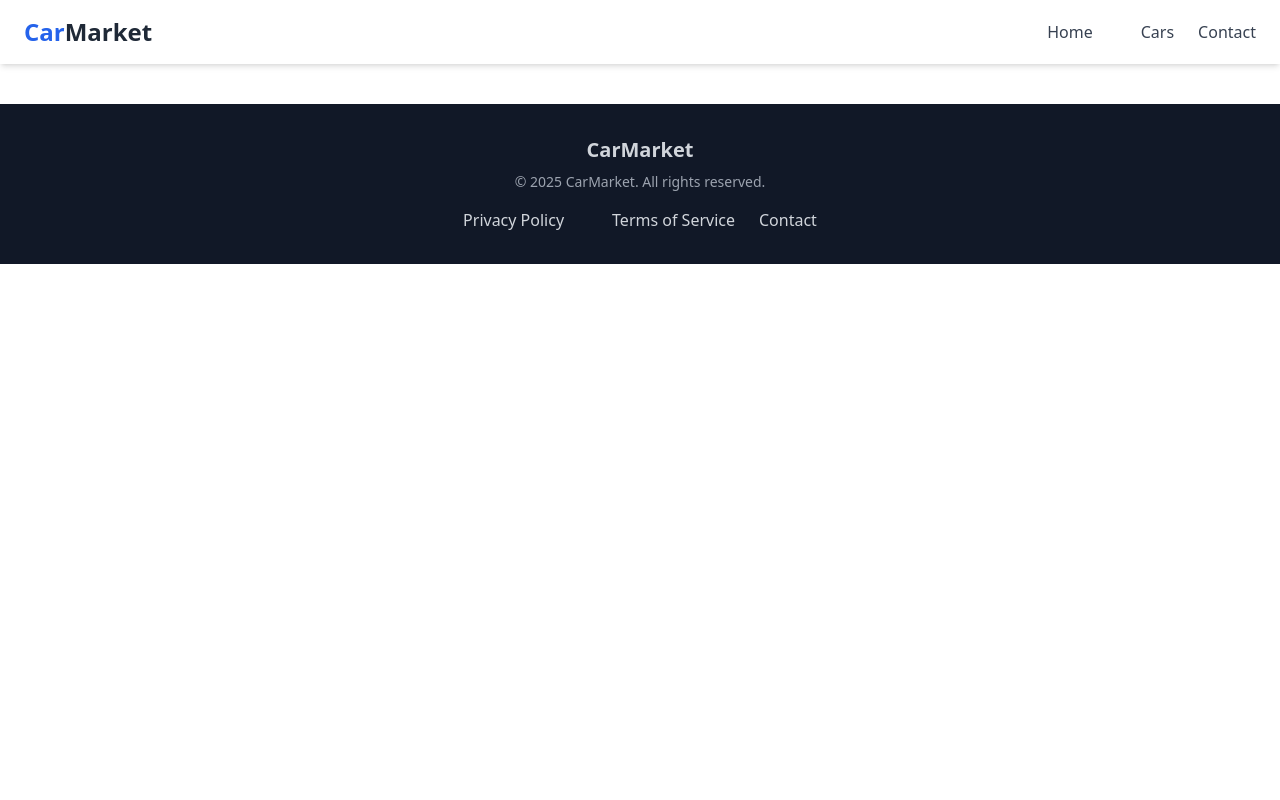
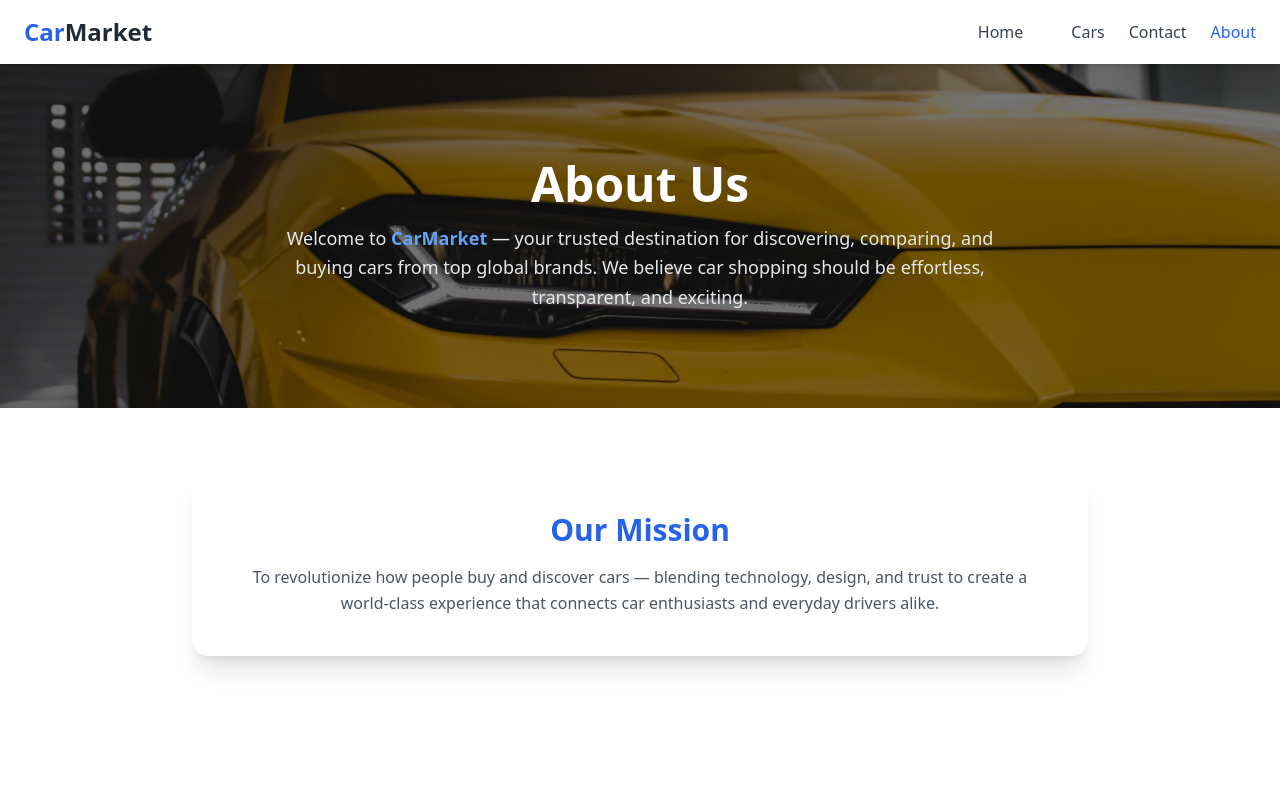
Before and after one commit to Olohyede/Ecommerce-Cars-, a React (Vite) app: page /about in a window 1280 px wide. Shown: the top 800 px of the page. Built offline with nearby package versions, Linux system fonts and the light colour scheme.

Commit message:
added the about,jsx section

```diff
--- a/src/App.jsx
+++ b/src/App.jsx
@@ -5,6 +5,7 @@ import CarDetails from './Pages/CarDetails.jsx'
 import Navbar from './Components/Navbar.jsx'
 import Cars from './Pages/Cars.jsx'
 import Contact from './Pages/Contact.jsx'
+import About from './Pages/About.jsx'
 import './App.css'
 import Footer from './Components/Footer.jsx'
 
@@ -17,6 +18,7 @@ function App() {
         <Route path='/' element={<Home />} />
         <Route path='/cars' element={<Cars/>} />
         <Route path='/contact' element={<Contact />} />
+        <Route path='/about' element={<About />} />
         <Route path='/car/:make/:model' element={<CarDetails />} />
       </Routes>
       <Footer />
--- a/src/Components/Navbar.jsx
+++ b/src/Components/Navbar.jsx
@@ -44,6 +44,17 @@ function Navbar() {
           >
             Contact
           </NavLink>
+
+          <NavLink
+            to="/about"
+            className={({ isActive }) =>
+              isActive
+                ? "text-blue-600 font-medium"
+                : "text-gray-700 hover:text-blue-600"
+            }
+          >
+            About
+          </NavLink>
         </div>
       </div>
     </nav>
--- /dev/null
+++ b/src/Pages/About.jsx
@@ -0,0 +1,59 @@
+import { motion } from "framer-motion";
+import aboutCar from "../assets/about-car.jpg";
+
+
+
+function About() {
+  return (
+    <section className="min-h-screen flex flex-col items-center bg-gradient-to-b from-white to-gray-50">
+      {/* === ABOUT SECTION WITH BACKGROUND === */}
+      <div
+        className="relative w-full flex flex-col justify-center items-center text-center px-6 py-24 bg-cover bg-center"
+        style={{
+          backgroundImage: `url(${aboutCar})`,
+        }}
+      >
+        {/* Transparent overlay for readability */}
+        <div className="absolute inset-0 bg-black/50"></div>
+
+        {/* Text content */}
+        <motion.div
+          initial={{ opacity: 0, y: -20 }}
+          whileInView={{ opacity: 1, y: 0 }}
+          transition={{ duration: 0.8 }}
+          viewport={{ once: true }}
+          className="relative z-10 text-white max-w-3xl"
+        >
+          <h1 className="text-5xl font-extrabold mb-4">About Us</h1>
+          <p className="text-lg leading-relaxed text-gray-200">
+            Welcome to <span className="font-semibold text-blue-400">CarMarket</span> —
+            your trusted destination for discovering, comparing, and buying cars
+            from top global brands. We believe car shopping should be effortless,
+            transparent, and exciting.
+          </p>
+        </motion.div>
+      </div>
+
+      {/* === OUR MISSION SECTION (separate, plain background) === */}
+      <motion.div
+        initial={{ opacity: 0, y: 30 }}
+        whileInView={{ opacity: 1, y: 0 }}
+        transition={{ delay: 0.3, duration: 0.8 }}
+        viewport={{ once: true }}
+        className="max-w-4xl mx-auto mt-16 mb-20 bg-white shadow-xl rounded-2xl p-10 text-center"
+      >
+        <h2 className="text-3xl font-bold text-blue-600 mb-4">Our Mission</h2>
+        <p className="text-gray-600 leading-relaxed">
+          To revolutionize how people buy and discover cars — blending technology,
+          design, and trust to create a world-class experience that connects
+          car enthusiasts and everyday drivers alike.
+        </p>
+      </motion.div>
+    </section>
+  );
+}
+
+
+
+
+export default About;
```
Also changed, not shown: src/assets/about-car.jpg (added).
